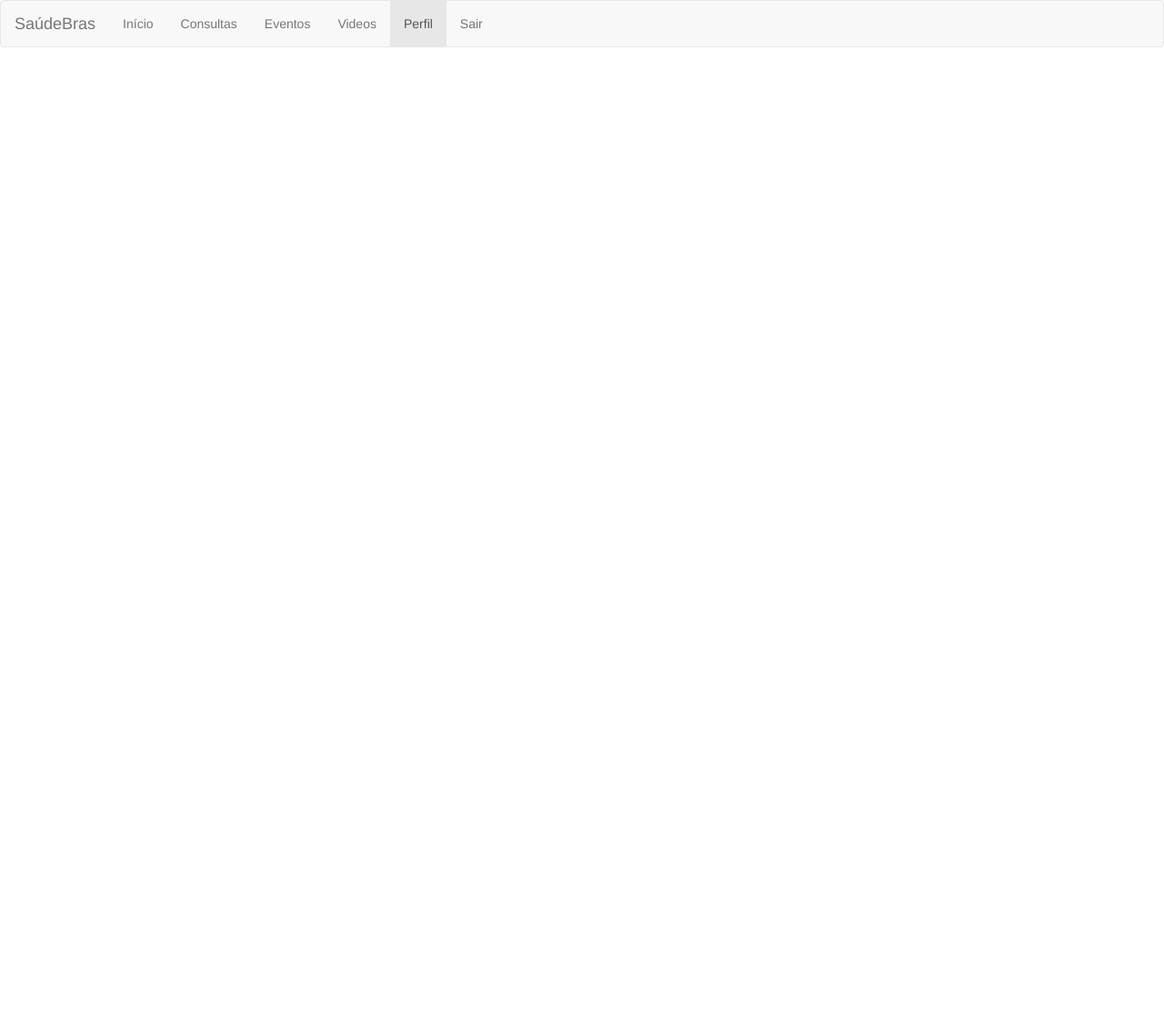
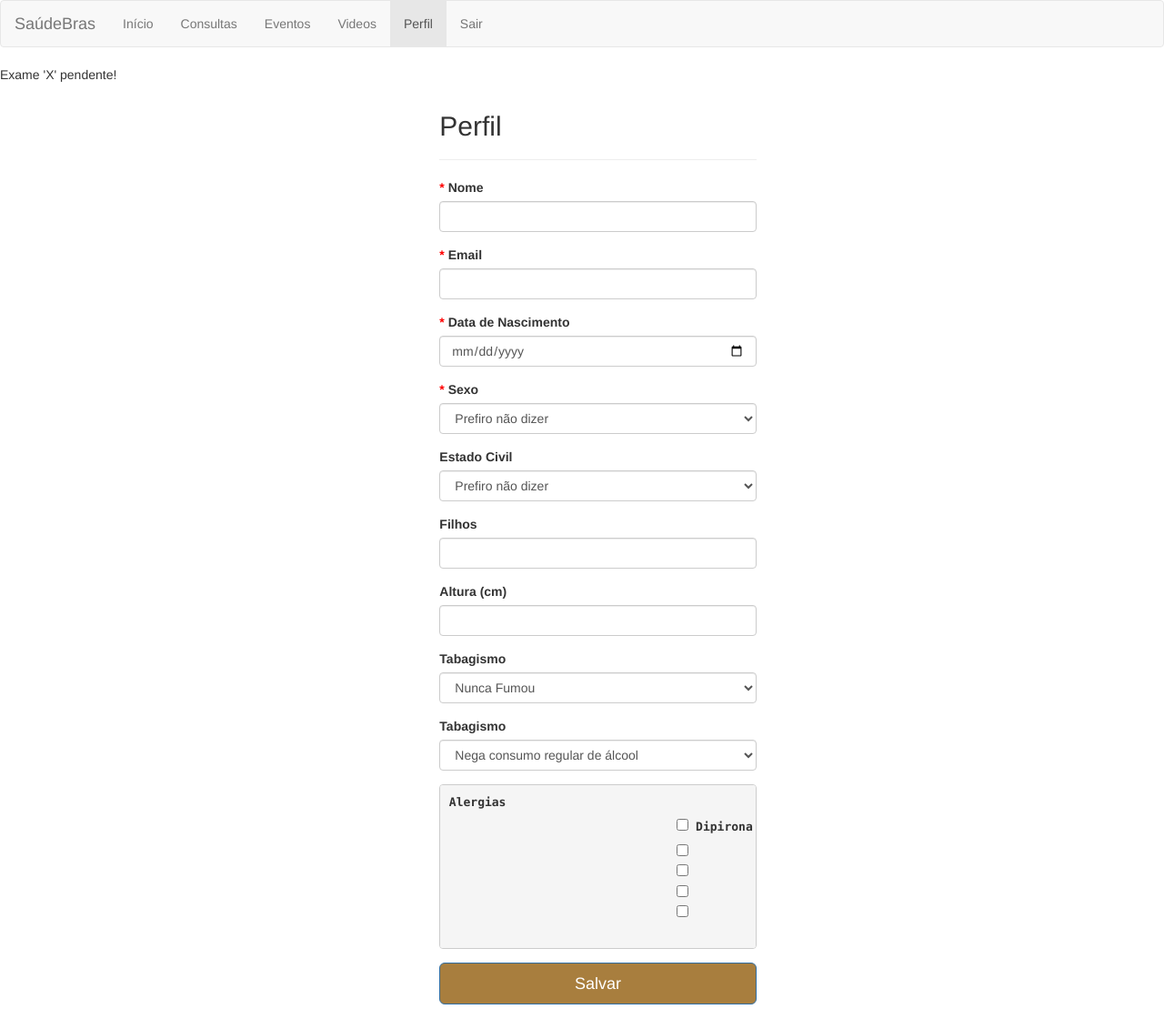
Before and after one commit to IKuuhakuI/Lumanga, a Flask app: page /user in a window 1280 px wide. Shown: the whole page at 91% size. Before the commit the page ends 52 px from the top, so only its background shows below. Run offline with Flask 2, Linux system fonts and the light colour scheme; the visitor is signed in with stand-in values (Sample User, id 1); some libraries are stand-ins or nearby versions.

Commit message:
comeca a pagina de perfil

```diff
--- a/app/main.py
+++ b/app/main.py
@@ -36,6 +36,7 @@ def entrar():
 
 @app.route("/user")
 def user ():
+	flash ("Exame 'X' pendente!")
 	if "email" in session:
 		logado = True
 		email = session["email"]
--- a/app/templates/perfil.html
+++ b/app/templates/perfil.html
@@ -2,16 +2,119 @@
 {% block title %}Perfil{% endblock %}
 
 {% block menu %}
-            <li><a href="/">Início</a></li>
-            <li><a href="/consultas">Consultas</a></li>
-            <li><a href="/eventos">Eventos</a></li>
-            <li><a href="/videos">Videos</a></li>
-            <li class="active"><a href="#">Perfil</a></li>
-
+	<li><a href="/">Início</a></li>
+	<li><a href="/consultas">Consultas</a></li>
+	<li><a href="/eventos">Eventos</a></li>
+	<li><a href="/videos">Videos</a></li>
+	<li class="active"><a href="/user">Perfil</a></li>
 {% endblock %}
 
-{% block content %}
-	<p> Bem Vindo, {{user}} </p>
+{% block conteudo %}
+	<div class="container">
+        <div class="row">
+            <div class="col-md-4"></div>
+            <div class="col-md-4">
+                <div class="signup-form" id="caixaLogin">
+                    <form action="#" method="post">
+                        <h2 id="title">Perfil</h2>
+                        <hr>
 
-	<h1> O PERFIL </h1>
-{% endblock%}
+                        <!-- Nome -->
+                        <div class="form-group">
+                            <label><span style="color: red;">*</span> Nome</label>
+                            <input type="name" class="form-control" name="email" required= "required" id="valNome">
+                        </div>
+
+                        <!-- Email -->
+                        <div class="form-group">
+                            <label><span style="color: red;">*</span> Email</label>
+                            <input type="email" class="form-control" name="email" required= "required" id="valEmail">
+                        </div>
+
+                        <!-- Data de Nascimento -->
+                        <div class="form-group">
+  								<label><span style="color: red;">*</span> Data de Nascimento</label>
+  								<input type="date" class="form-control" required="required" id="nascimento" name="valNascimento">
+                        </div>
+
+                        <!-- Sexo -->
+                        <div class="form-group">
+  								<label><span style="color: red;">*</span> Sexo</label>
+  								<select name="sexo" id="valSexo" class="form-control">
+  									<option value="non">Prefiro não dizer</option>
+    								<option value="masculino">Masculino</option>
+    								<option value="feminino">Feminino</option>
+  								</select>
+                        </div>
+
+                        <!-- Estado Civil -->
+                        <div class="form-group">
+  								<label>Estado Civil</label>
+  								<select name="estadoCivil" id="valEstadoCivil" class="form-control">
+  									<option value="non">Prefiro não dizer</option>
+    								<option value="solteiro">Solteiro</option>
+    								<option value="casado">Casado</option>
+    								<option value="divorciado">Divorciado</option>
+    								<option value="viuvo">Viúvo</option>
+  								</select>
+                        </div>
+
+                        <!-- Filhos -->
+                        <div class="form-group">
+  								<label min="0">Filhos</label>
+  								<input type="number" class="form-control" name="filhos" id="valFilhos">
+                        </div>
+
+                        <!-- Altura -->
+                        <div class="form-group">
+  								<label min="0">Altura (cm)</label>
+  								<input type="number" class="form-control" name="altura" id="valAltura">
+                        </div>
+
+                        <!-- Tabagismo -->
+                        <div class="form-group">
+  							<label>Tabagismo</label>
+  							<select name="fumo" id="valFumo" class="form-control">
+  								<option value="0">Nunca Fumou</option>
+    							<option value="1">Ex-Tabagista</option>
+    							<option value="2">Tabagista</option>
+  							</select>
+                        </div>
+
+                        <!-- Etilismo -->
+                        <div class="form-group">
+  							<label>Tabagismo</label>
+  							<select name="beber" id="valBeber" class="form-control">
+  								<option value="0">Nega consumo regular de álcool</option>
+    							<option value="1">Ex-Etilista</option>
+    							<option value="2">Etilista</option>
+  							</select>
+                        </div>
+
+                        <!-- Alergias -->
+                        <div class="form-group">
+                        	<pre><label>Alergias</label>
+                        	<input class="form-group" type="checkbox"><label> Dipirona </label>
+                        	<input class="form-group" type="checkbox">
+                        	<input class="form-group" type="checkbox">
+                        	<input class="form-group" type="checkbox">
+                        	<input class="form-group" type="checkbox">
+                        </div>
+
+
+                        <!-- Botao de Salvar -->
+                        <div class="form-group">
+                            <button style="background-color:#A87E3E" class="btn btn-primary btn-block btn-lg" id="botaoSubmit" onclick="">Salvar</button>
+                        </div>
+                        <!-- FIM Botao de Salvar -->
+
+
+
+                    </form>
+                    <!-- FIM Formulario -->
+                </div>
+            <div class="col-md-4"></div>
+            </div>
+        </div>
+    </div>
+{% endblock %}
```
Also changed, not shown: app/templates/alterar_senha.html (added, +46 -0 lines).
